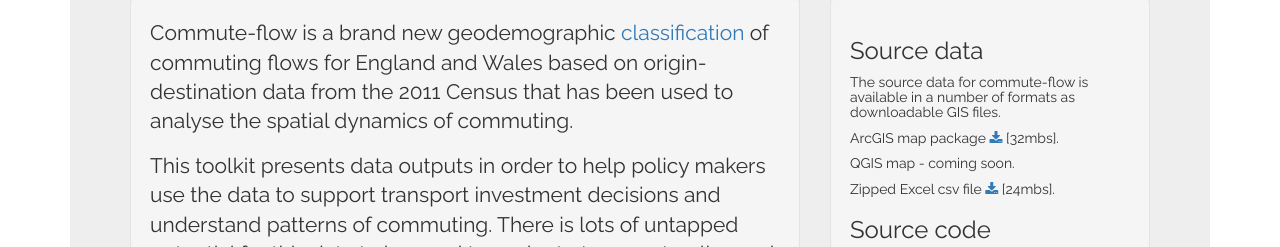
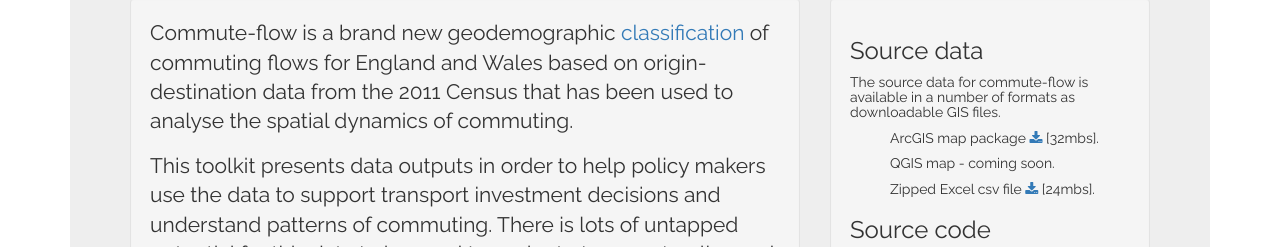
Before and after one commit to spa-lab/commute-flow, a plain HTML site: page about.html in a window 1280 px wide. Shown: the part 219-466 px from the top of the page. Drawn offline with nearby package versions, Linux system fonts and the light colour scheme.

Commit message:
Update to data download links

```diff
--- a/about.html
+++ b/about.html
@@ -66,9 +66,9 @@
         <div class="well">
           <h3>Source data</h3>
           <h5>The source data for commute-flow is available in a number of formats as downloadable GIS files.</h5>
-          <h5>ArcGIS map package <a href="http://maps.humanities.manchester.ac.uk/cf-data/commute-flow.mpk"><i class="fa fa-download" aria-hidden=""></i></a> [32mbs].</h5>
-          <h5>QGIS map - coming soon.</h5>
-          <h5>Zipped Excel csv file <a href="http://maps.humanities.manchester.ac.uk/cf-data/all_clusters_coord_ruc_england_wales.zip"><i class="fa fa-download" aria-hidden=""></i></a> [24mbs].</h5>
+          <ul><h5>ArcGIS map package <a href="http://maps.humanities.manchester.ac.uk/cf-data/commute-flow.mpk"><i class="fa fa-download" aria-hidden=""></i></a> [32mbs].</h5></ul>
+          <ul><h5>QGIS map - coming soon.</h5></ul>
+          <ul><h5>Zipped Excel csv file <a href="http://maps.humanities.manchester.ac.uk/cf-data/all_clusters_coord_ruc_england_wales.zip"><i class="fa fa-download" aria-hidden=""></i></a> [24mbs].</h5></ul>
           <h3>Source code</h3>
           <h5>The source code for the commute-flow toolkit is available on <i class="fa fa-github" aria-hidden="true"></i> <a href="https://github.com/spa-lab/commute-flow" target="_blank">github</a></h5>
         </div>
```
